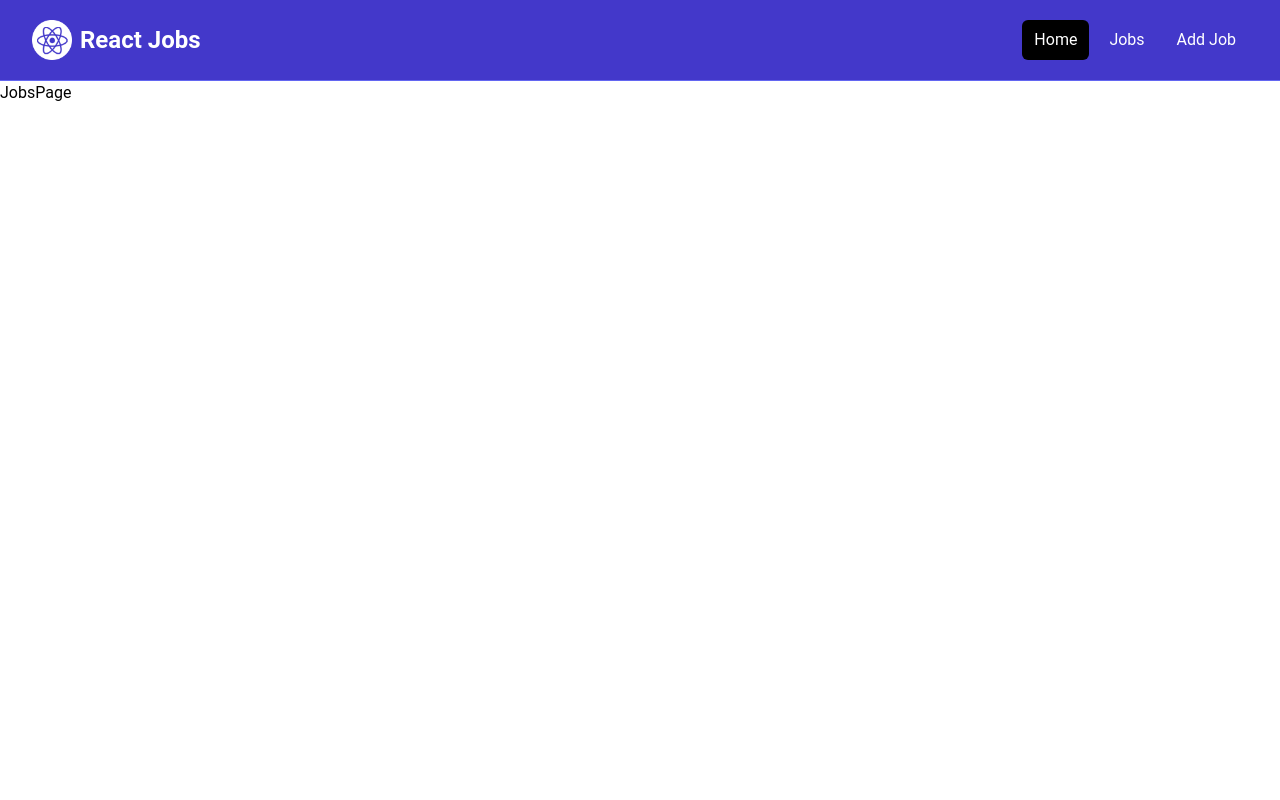
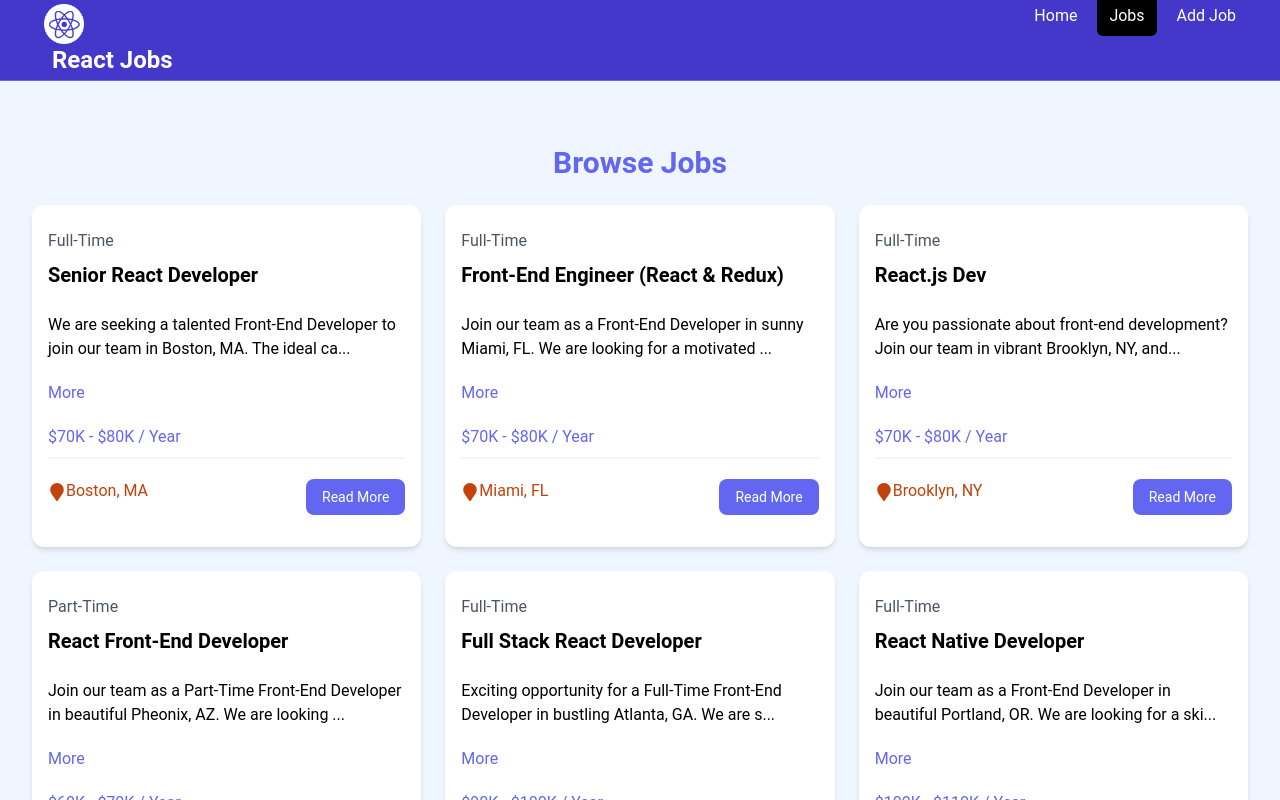
Before and after one commit to jnanners/React-Jorbs, a React (Vite) app: page /jobs in a window 1280 px wide. Shown: the top 800 px of the page. Built offline with nearby package versions, Linux system fonts and the light colour scheme.

Commit message:
switched to NavLink and created jobs page

```diff
--- a/src/App.jsx
+++ b/src/App.jsx
@@ -7,12 +7,14 @@
 import HomePage from './pages/HomePage';
 import MainLayout from './layouts/MainLayout';
 import JobsPage from './pages/JobsPage';
+import NotFoundPage from './pages/NotFoundPage';
 
 const router = createBrowserRouter(
   createRoutesFromElements(
     <Route path="/" element={<MainLayout />}>
       <Route index element={<HomePage />} />
       <Route path='/jobs' element={<JobsPage />} />
+      <Route path='*' element={<NotFoundPage />} />
     </Route>
   )
 )
--- a/src/components/JobListings.jsx
+++ b/src/components/JobListings.jsx
@@ -1,17 +1,17 @@
 import jobs from "../jobs.json";
 import JobListing from "./JobListing";
 
-const JobListings = () => {
-    const recentJobs = jobs.slice(0, 3)
+const JobListings = ({isHome = false}) => {
+    const jobListings = isHome ? jobs.slice(0, 3) : jobs;
 
     return (
         <section className="bg-blue-50 px-4 py-10">
           <div className="container-xl lg:container m-auto">
             <h2 className="text-3xl font-bold text-indigo-500 mb-6 text-center">
-              Browse Jobs
+              {isHome ? "Recent Jobs" : "Browse Jobs"}
             </h2>
             <div className="grid grid-cols-1 md:grid-cols-3 gap-6">
-                {recentJobs.map((job) => (
+                {jobListings.map((job) => (
                     <JobListing key={job.id} job={job}/>
                 ))}
 
--- a/src/components/Navbar.jsx
+++ b/src/components/Navbar.jsx
@@ -1,7 +1,13 @@
 import logo from '../assets/images/logo.png'
-import { Link } from 'react-router-dom';
+import { NavLink } from 'react-router-dom';
 
 const Navbar = () => {
+  const linkClass = ({isActive}) =>
+    isActive
+      ? "text-white bg-black hover:bg-gray-900 hover:text-white rounded-md px-3 py-2"
+      : "text-white hover:bg-gray-900 hover:text-white rounded-md px-3 py-2";
+
+
     return (
         <nav className="bg-indigo-700 border-b border-indigo-500">
           <div className="mx-auto max-w-7xl px-2 sm:px-6 lg:px-8">
@@ -9,8 +15,7 @@
               <div
                 className="flex flex-1 items-center justify-center md:items-stretch md:justify-start"
               >
-                {/* <!-- Logo --> */}
-                {/* <a className="flex flex-shrink-0 items-center mr-4" href="/">
+                <NavLink className="text-white hover:bg-gray-900 hover:text-white rounded-md px-3 py-2" to="/">
                   <img
                     className="h-10 w-auto"
                     src={logo}
@@ -19,34 +24,23 @@
                   <span className="hidden md:block text-white text-2xl font-bold ml-2">
                     React Jobs
                     </span>
-                </a> */}
-                <Link className="flex flex-shrink-0 items-center mr-4" to="/">
-                  <img
-                    className="h-10 w-auto"
-                    src={logo}
-                    alt="React Jobs"
-                  />
-                  <span className="hidden md:block text-white text-2xl font-bold ml-2">
-                    React Jobs
-                    </span>
-                </Link>
+                </NavLink>
                 <div className="md:ml-auto">
                   <div className="flex space-x-2">
-                    <Link
+                    <NavLink
                       to="/"
-                      className="text-white bg-black hover:bg-gray-900 hover:text-white rounded-md px-3 py-2"
-                      >Home
-                    </Link>
-                    <Link
+                      className={linkClass}>Home
+                    </NavLink>
+                    <NavLink
                       to="/jobs"
-                      className="text-white hover:bg-gray-900 hover:text-white rounded-md px-3 py-2"
+                      className={linkClass}
                       >Jobs
-                    </Link>
-                    <Link
+                    </NavLink>
+                    <NavLink
                       to="/add-job"
-                      className="text-white hover:bg-gray-900 hover:text-white rounded-md px-3 py-2"
+                      className={linkClass}
                       >Add Job
-                    </Link>
+                    </NavLink>
                   </div>
                 </div>
               </div>
--- a/src/pages/HomePage.jsx
+++ b/src/pages/HomePage.jsx
@@ -9,7 +9,7 @@
     <>
         <Hero />
         <HomeCards />
-        <JobListings />
+        <JobListings isHome={true}/>
         <ViewAllJobs />
     </>
   )
--- a/src/pages/JobsPage.jsx
+++ b/src/pages/JobsPage.jsx
@@ -1,6 +1,10 @@
+import JobListings from "../components/JobListings"
+
 const JobsPage = () => {
     return (
-        <h1>JobsPage</h1>
+        <section className="bg-blue-50 px-4 py-6">
+            <JobListings />
+        </section>
     );
 };
 
--- /dev/null
+++ b/src/pages/NotFoundPage.jsx
@@ -0,0 +1,18 @@
+import { Link } from "react-router-dom"
+import { FaExclamationTriangle } from "react-icons/fa"
+
+const NotFoundPage = () => {
+  return (
+    <section className="text-center flex flex-col justify-center items-center h-96">
+      <FaExclamationTriangle text-yellow-400 text-6xl mb-4 />
+      <h1 className="text-6xl font-bold mb-4">404 Not Found</h1>
+      <p className="text-xl mb-5">This page does not exist</p>
+      <Link href="/"
+        className="text-white bg-indigo-700 hover:bg-indigo-900 rounded-md px-3 py-2 mt-4">
+        Go Back
+        </Link>
+    </section>
+  )
+}
+
+export default NotFoundPage
```
